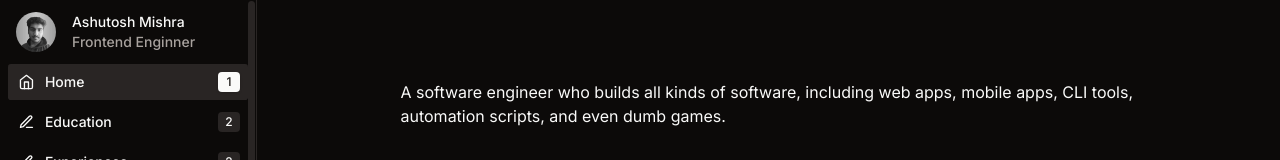
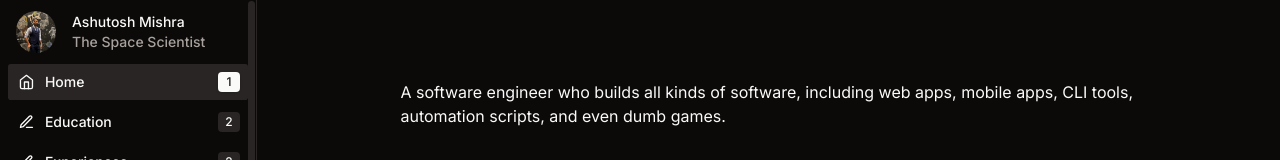
Before and after one commit to drashutoshspace/MyPortfolio, a Next.js app: page / in a window 1280 px wide. Shown: the top 160 px of the page. Built offline with nearby package versions, Linux system fonts and the light colour scheme.

Commit message:
changed author pic

```diff
--- a/app/navigation.tsx
+++ b/app/navigation.tsx
@@ -139,13 +139,13 @@ export default function Navigation({ inDrawer }: NavigationProps) {
         <Image
           width={40}
           height={40}
-          src="/author.webp"
+          src="/author.png"
           alt="Picture of the author"
           className="mr-4 rounded-full"
         />
         <div>
           <p>Ashutosh Mishra</p>
-          <p className="text-muted-foreground">Frontend Enginner</p>
+          <p className="text-muted-foreground">The Space Scientist</p>
         </div>
       </Link>
       <nav className="flex flex-col gap-1">
```
Also changed, not shown: public/author.png (added), public/author.webp (deleted).
